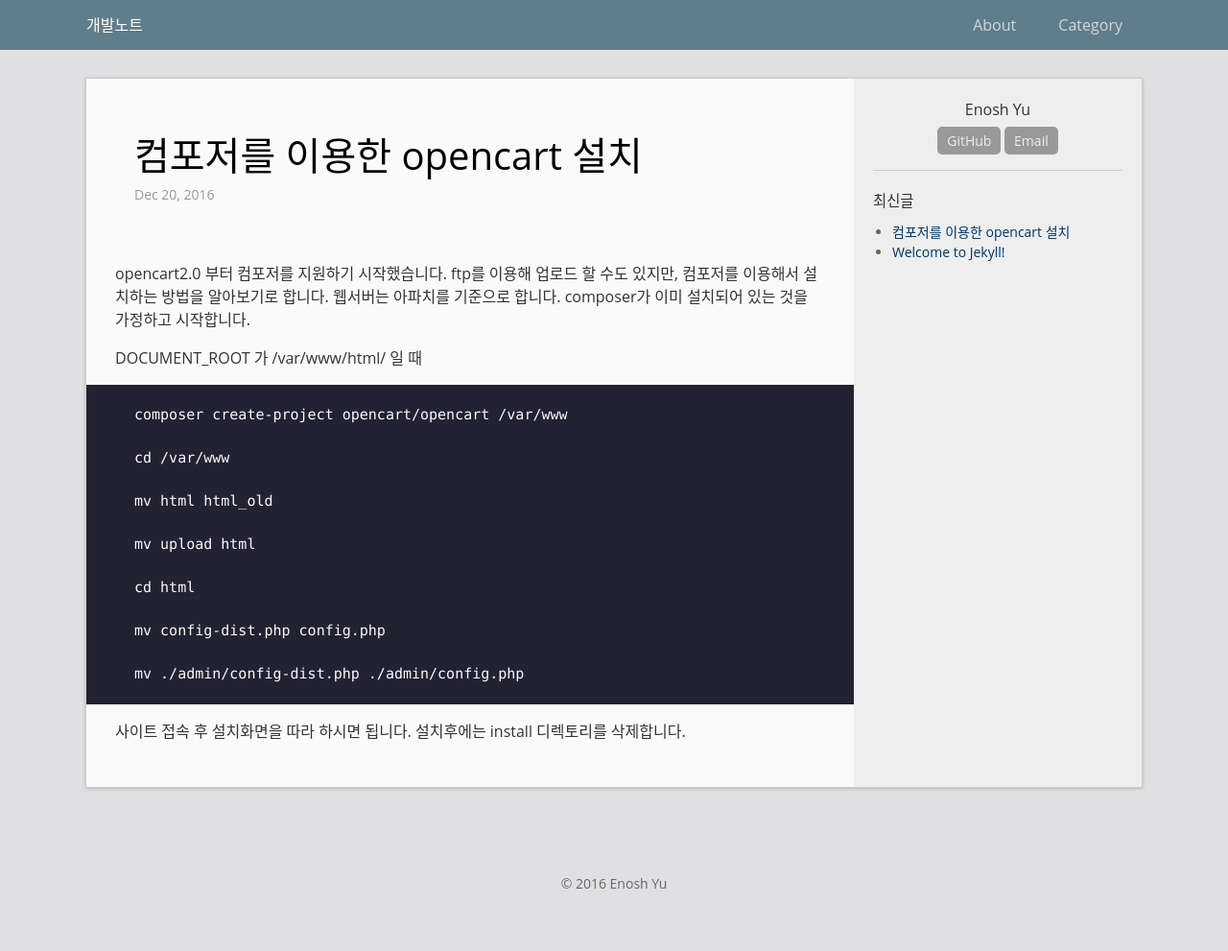
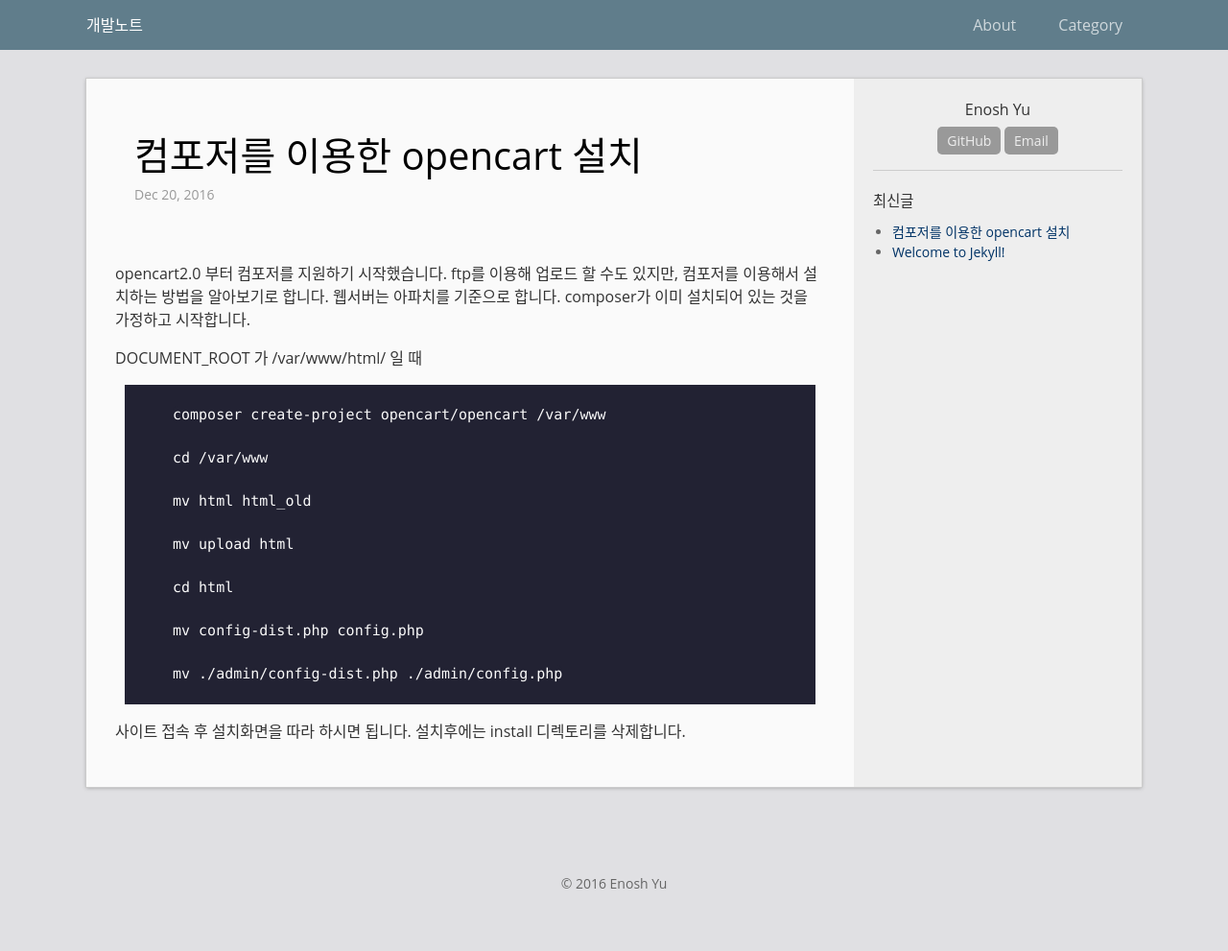
Before and after one commit to Enosh-Yu/enosh-yu.github.io, a Jekyll site: the page built from _posts/2016-12-20-install-opencart-using-composer.md, in a window 1280 px wide. Shown: the whole page at 96% size. Built offline with Jekyll 4.4.1, drawn with Linux system fonts in a browser that asks for light colours.

Commit message:
modify theme

```diff
--- a/_includes/head.html
+++ b/_includes/head.html
@@ -6,7 +6,7 @@
   <title>{% if page.title %}{{ page.title }} « {{ site.title }}{% else %}{{ site.title }}{% endif %}</title>
   <meta name="description" content="{% if page.excerpt %}{{ page.excerpt | strip_html | strip_newlines | truncate: 160 }}{% else %}{{ site.description }}{% endif %}">
 
-  <link rel="stylesheet" href="{{ "/css/main.css" | prepend: site.baseurl }}">
+  <link rel="stylesheet" href="{{ "/css/main.css?v=20161221" | prepend: site.baseurl }}">
   <link rel="canonical" href="{{ page.url | replace:'index.html','' | prepend: site.baseurl | prepend: site.url }}">
   <link rel="alternate" type="application/rss+xml" title="{{ site.title }}" href="{{ "/feed.xml" | prepend: site.baseurl | prepend: site.url }}" />
 </head>
--- a/_sass/_post.scss
+++ b/_sass/_post.scss
@@ -39,9 +39,9 @@
         }
 
         pre {
-        	margin: 0 -30px;
+        	margin: 0 10px;
             @include media-query($on-palm) {
-		        margin: 0 -10px;
+		        margin: 0 5px;
             }
         }
 
```
